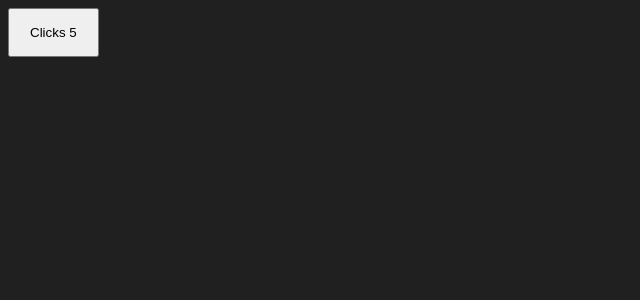
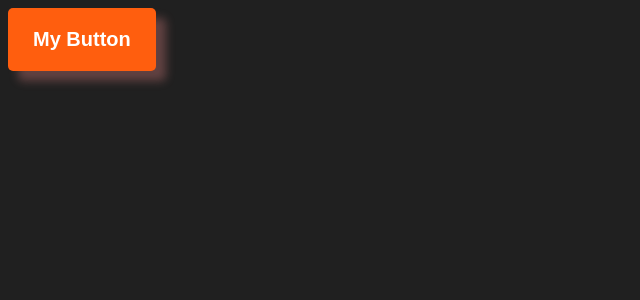
Before and after one commit to khoaguin/svelte-course, a Svelte app: page / in a window 1280 px wide. Shown: the top 300 px of the page, without its empty margins (0-640 px from the left). Built offline with nearby package versions, Linux system fonts and the light colour scheme.

Commit message:
slots, using SCSS with svelte-preprocess, class and style directives

```diff
--- a/package.json
+++ b/package.json
@@ -10,7 +10,9 @@
   },
   "devDependencies": {
     "@sveltejs/vite-plugin-svelte": "^1.0.2",
+    "sass": "^1.62.1",
     "svelte": "^3.49.0",
+    "svelte-preprocess": "^5.0.3",
     "vite": "^3.1.0"
   }
 }
--- a/src/App.svelte
+++ b/src/App.svelte
@@ -1,12 +1,8 @@
 <script>
-	import Counter from './lib/Counter.svelte';
-	const props = {
-		maxCount: 10,
-		initialCount: 5
-	};
+	import Button from './lib/Button.svelte';
 </script>
 
-<Counter {...props} />
+<Button size="large" shadow bgColor="#FF5E0E" textColor="white">My Button</Button>
 
 <style>
 </style>
--- a/src/app.css
+++ b/src/app.css
@@ -1,4 +1,6 @@
 :root {
+    --buttonBgColor: white;
+    --buttonTextColor: black;
     background-color: #202020;
     color: #fff;
 }
--- /dev/null
+++ b/src/lib/Button.svelte
@@ -0,0 +1,45 @@
+<script>
+	export let size = 'large';
+	export let shadow = false;
+	export let bgColor = 'black';
+	export let textColor = 'white';
+</script>
+
+<button
+	style:background-color={bgColor}
+	style:color={textColor}
+	class:size-lg={size == 'large'}
+	class:size-sm={size == 'small'}
+	class:shadow
+>
+	<slot>Fallback</slot>
+</button>
+
+<style lang="scss">
+	button {
+		background-color: var(--buttonBgColor);
+		border: none;
+		color: var(--buttonTextColor);
+		cursor: pointer;
+		font-weight: bold;
+		padding: 15px 20px;
+		border-radius: 5px;
+		cursor: pointer;
+		&:hover {
+			background-image: linear-gradient(rgba(0, 0, 0, 0.4) 0 0);
+		}
+		&:active {
+			background-image: linear-gradient(rgba(255, 255, 255, 0.1) 0 0);
+		}
+		&.size-sm {
+			padding: 15px 20px;
+		}
+		&.size-lg {
+			padding: 20px 25px;
+			font-size: 20px;
+		}
+		&.shadow {
+			box-shadow: 10px 10px 10px rgba(252, 147, 147, 0.3);
+		}
+	}
+</style>
--- /dev/null
+++ b/src/styles/variables.scss
@@ -0,0 +1 @@
+$color: darkred;
--- /dev/null
+++ b/svelte.config.js
@@ -0,0 +1,11 @@
+import sveltePreprocess from 'svelte-preprocess';
+
+const config = {
+    preprocess: sveltePreprocess({
+        scss: {
+            prependData: '@use "src/styles/variables.scss";'
+        }
+    })
+};
+
+export default config;
```
Also changed, not shown: 2 other files (tests, documents, lock files or other folders).
